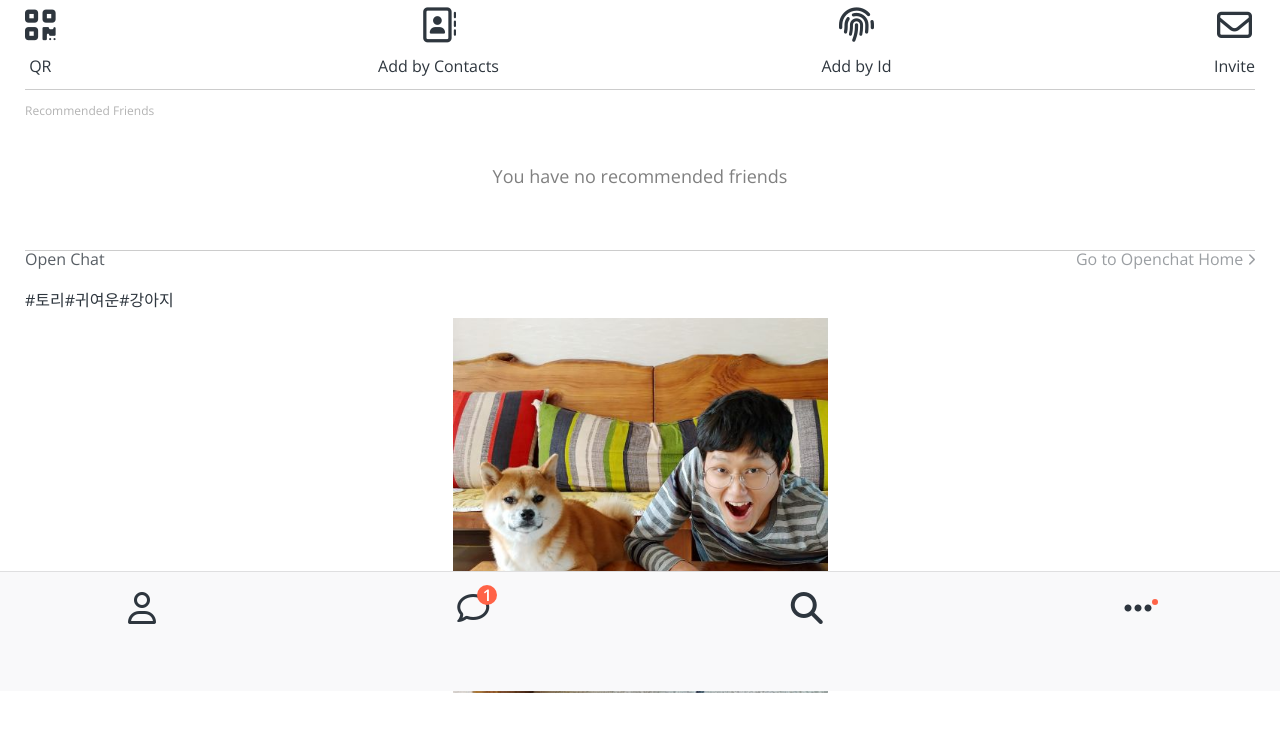
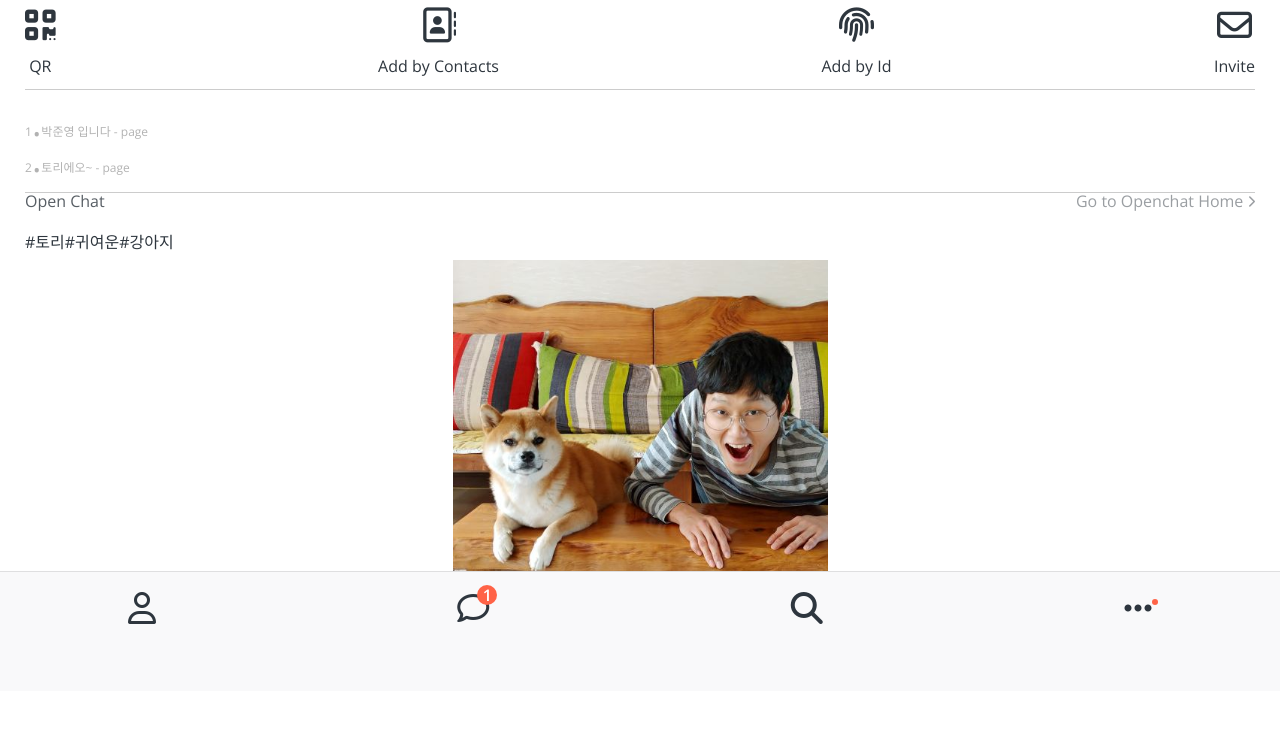
Before and after one commit to tosery/My_first_WEB, a plain HTML site: page find.html in a window 1280 px wide. Shown: the part 109-840 px from the top of the page. Drawn offline with nearby package versions, Linux system fonts and the light colour scheme.

Commit message:
add rint
add rint

```diff
--- a/css/screens/find.css
+++ b/css/screens/find.css
@@ -28,6 +28,19 @@
 .recommended-find__title{
     font-size: 12px;
     color: rgba(0,0,0,0.3);
+    counter-increment: rint;
+}
+
+.recommended-find__title::before{
+    content: counter(rint) ".";
+}
+
+.recommended-find__title::after{
+    content:" - " attr(data-page) "page";
+}
+
+.recommended-find__title::first-letter{
+    font-size: 3em;
 }
 
 .recommended-find span{
--- a/find.html
+++ b/find.html
@@ -41,8 +41,9 @@
         <div class="find-icons__icon"><i class="far fa-envelope"></i><span>Invite</span></div>
     </div>
     <div class="recommended-find">
-        <h6 class="recommended-find__title">Recommended Friends</h6>
-        <span>You have no recommended friends</span>
+        <h6 class="recommended-find__title">박준영 입니다</h6>
+        <h6 class="recommended-find__title">토리에오~</h6>
+        <!-- <span>You have no recommended friends</span> -->
     </div>
     <div class="open-chat">
         <div class="open-chat__header">
```
